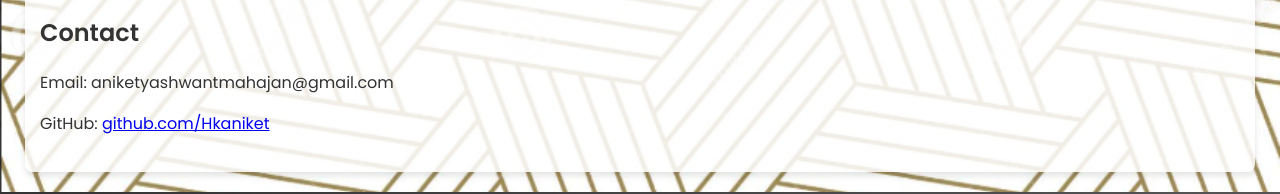
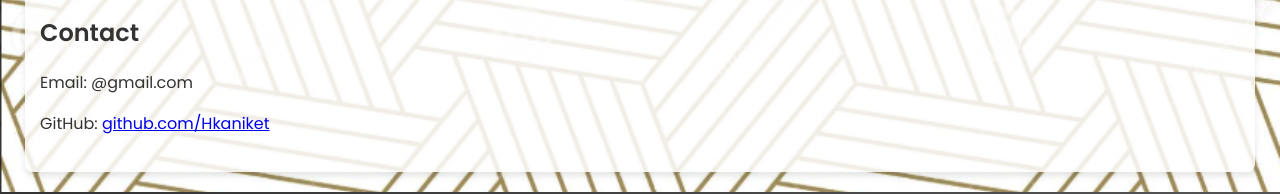
Before and after one commit to Hkaniket/Portfolio, a plain HTML site: page index.html in a window 1280 px wide. Shown: the part 1769-1963 px from the top of the page. Drawn offline with Linux system fonts and the light colour scheme.

Commit message:
Update index.html

```diff
--- a/index.html
+++ b/index.html
@@ -211,7 +211,7 @@
     </section>
     <section id="contact">
         <h2>Contact</h2>
-        <p>Email: aniketyashwantmahajan@gmail.com</p>
+        <p>Email: @gmail.com</p>
         <p>GitHub: <a href="https://github.com/Hkaniket" target="_blank">github.com/Hkaniket</a></p>
     </section>
     <footer>
```
